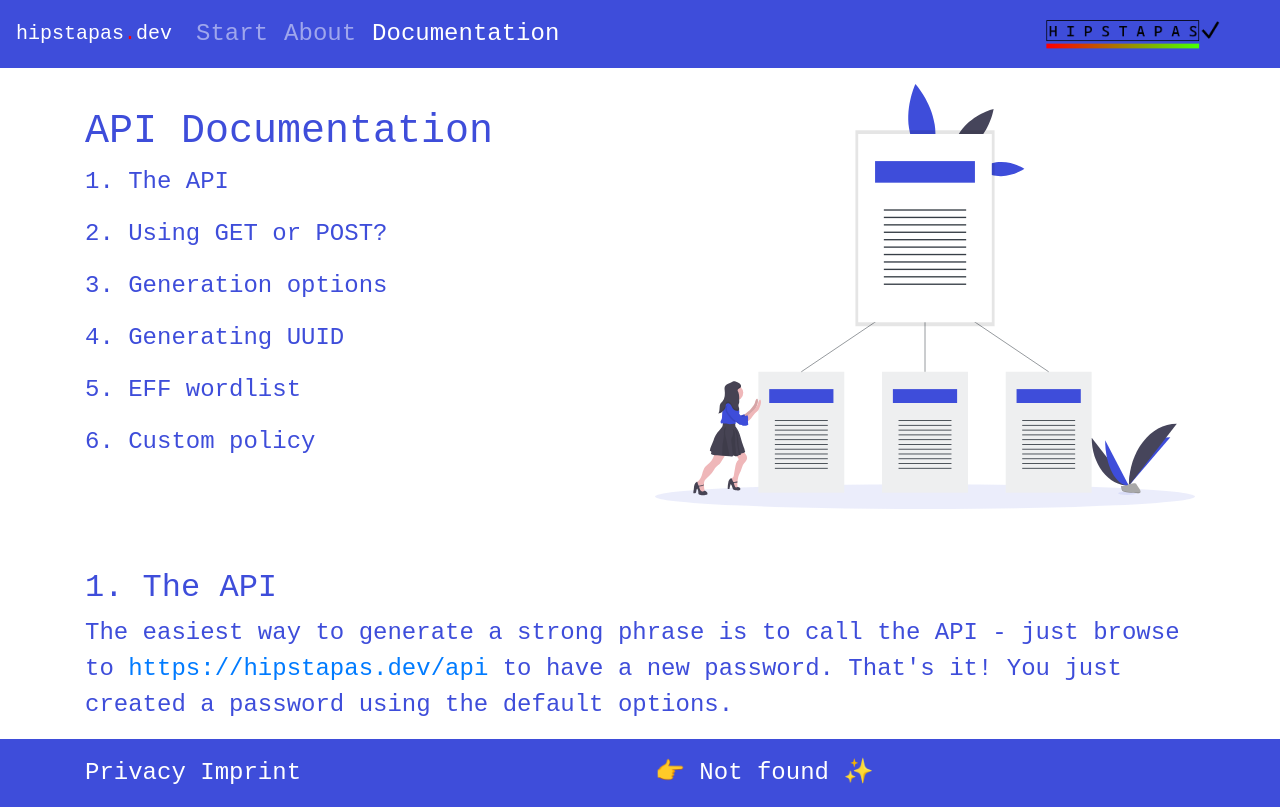
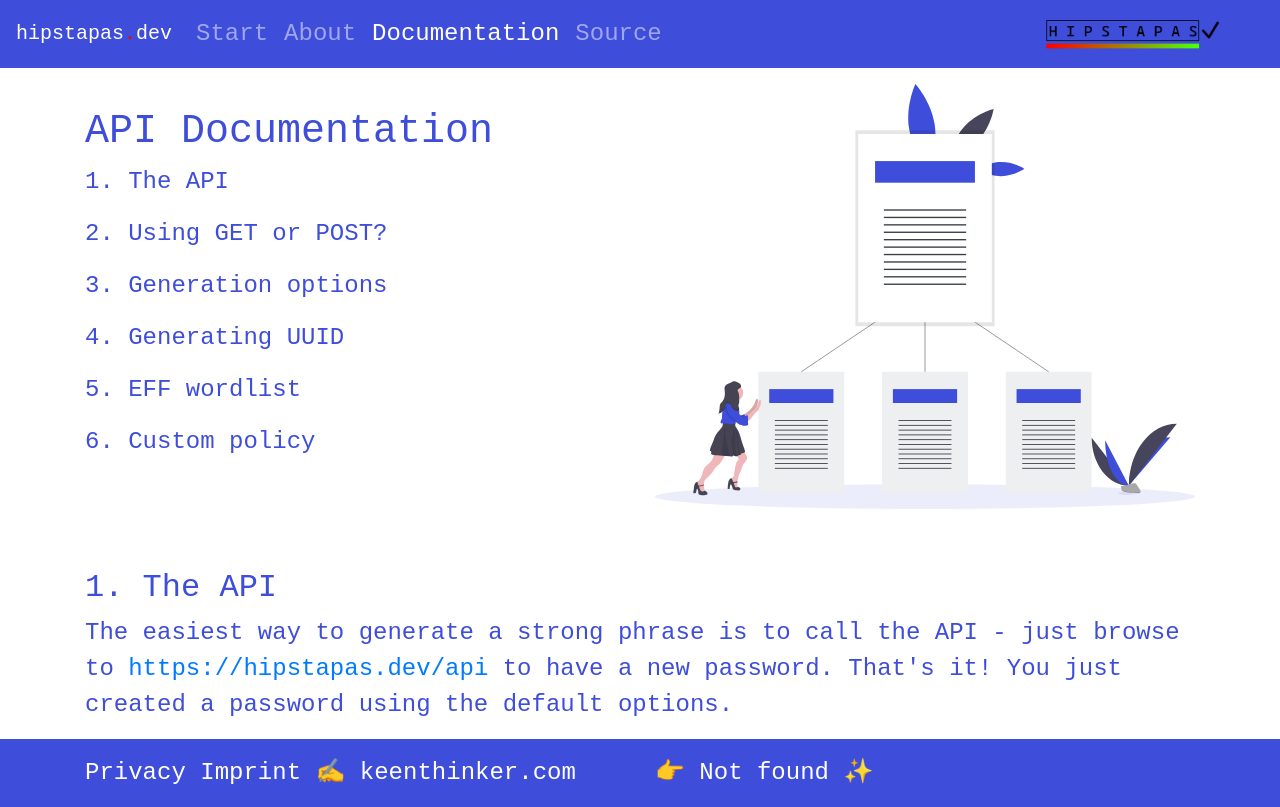
Before and after one commit to keenthinker/hipstapas, a website: page docs.html in a window 1280 px wide. Drawn offline with nearby package versions, Linux system fonts and the light colour scheme; no server answers.

Commit message:
styling and links

```diff
--- a/docs.html
+++ b/docs.html
@@ -106,7 +106,7 @@
     <body class="d-flex flex-column h-100">
       <header>
       <nav class="navbar navbar-expand-md navbar-dark fixed-top bg-dark navbar-custom">
-      <a class="navbar-brand" href="#">hipstapas<span style="color: #ff0000;">.</span>dev</a>
+      <a class="navbar-brand" href="/">hipstapas<span style="color: #ff0000;">.</span>dev</a>
       <button class="navbar-toggler" type="button" data-toggle="collapse" data-target="#navbarCollapse" aria-controls="navbarCollapse" aria-expanded="false" aria-label="Toggle navigation">
         <span class="navbar-toggler-icon"></span>
       </button>
@@ -120,6 +120,9 @@
           </li>
           <li class="nav-item active">
             <a class="nav-link" href="">Documentation</a>
+          </li>
+          <li>
+            <a class="nav-link" href="https://github.com/keenthinker/hipstapas" target="_blank" rel="noopener">Source</a>
           </li>
         </ul>
         <span class="navbar-text"><img src="images/logo_transparent_250x90.png" width="80%"></span>
@@ -163,6 +166,8 @@
         <div class="col-sm-12 col-lg">
           <a href="/privacy" class="link">Privacy</a>
           <a href="/imprint" class="link">Imprint</a>
+          <span>✍</span>
+          <a href="https://keenthinker.com" class="link" target="_blank" rel="noopener">keenthinker.com</a>
         </div>
         <div class="col-sm-12 col-lg d-none d-sm-none d-xs-none d-md-none d-lg-inline d-xl-inline">
           <span>👉</span>
```
Also changed, not shown: imprint.html (+6 -1 lines), index.html (+6 -1 lines), privacy.html (+6 -1 lines).
